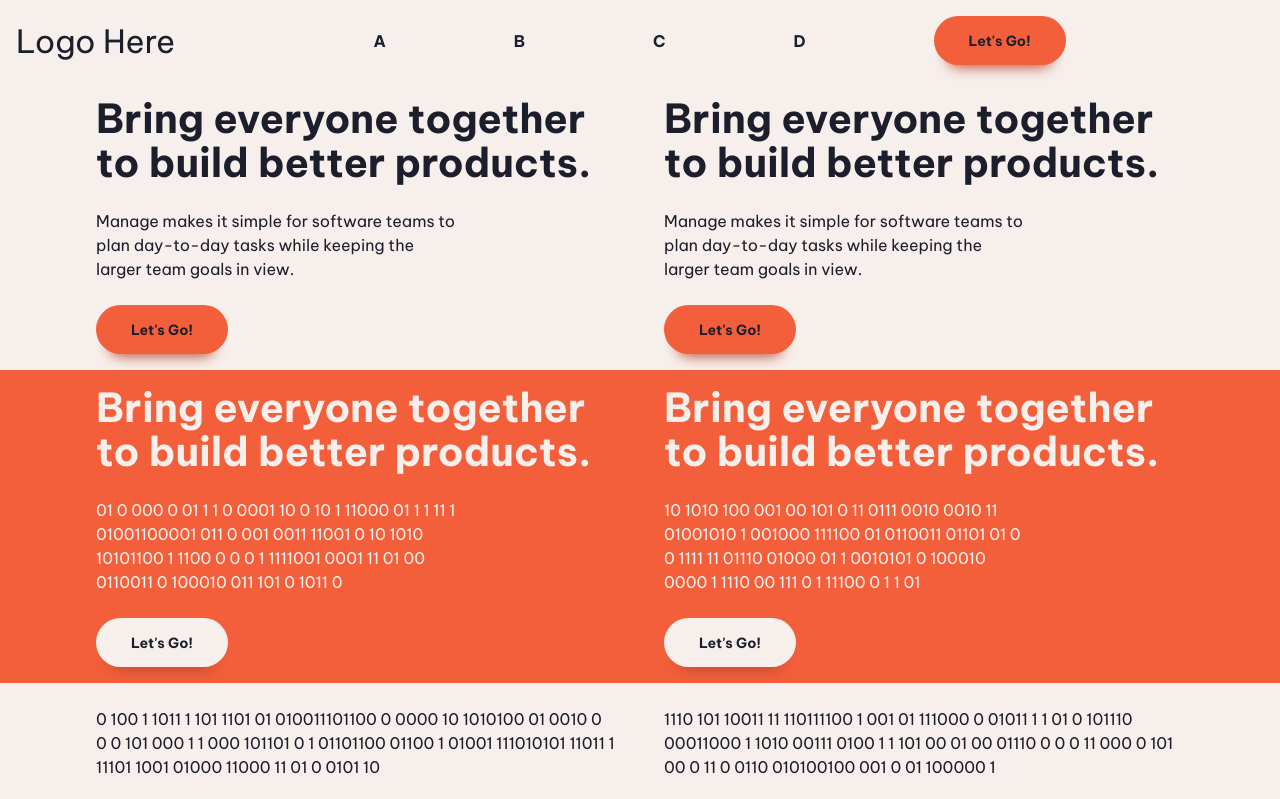
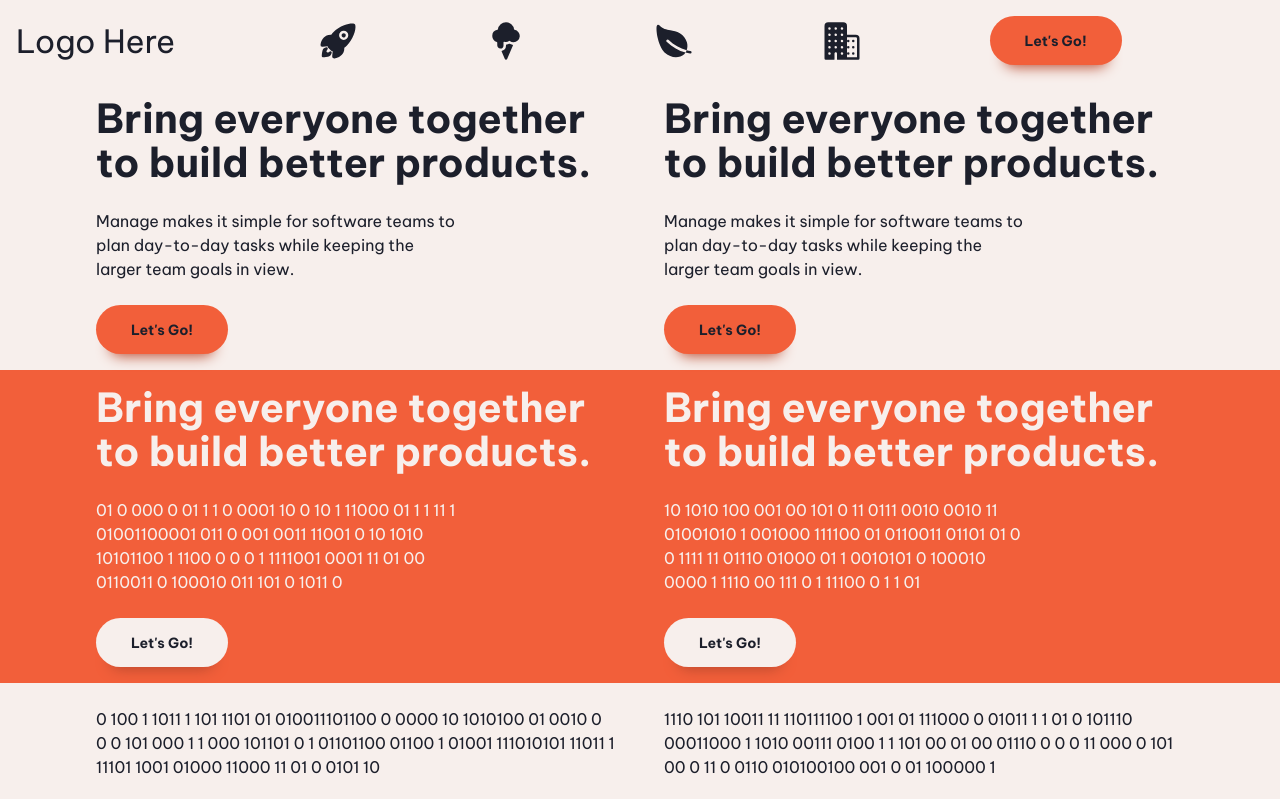
Before and after one commit to bennyjams/dynamic-palette-site, a React (Create React App) app: page / in a window 1280 px wide. Shown: the top 799 px of the page. Built offline with nearby package versions, Linux system fonts and the light colour scheme.

Commit message:
palette system changed to svg selection

```diff
--- a/src/App.css
+++ b/src/App.css
@@ -215,6 +215,17 @@ body {
   aspect-ratio: 1;
   color: var(--clr-pri-400);
   fill: var(--clr-pri-400);
+}
+
+.nav-svg {
+  width: var(--size-650);
+  aspect-ratio: 1;
+  color: var(--clr-pri-400);
+  fill: var(--clr-pri-400);
+}
+.nav-svg :where(:hover, :focus) {
+  color: var(--clr-acc-400);
+  fill: var(--clr-acc-400);
 }
 
 @media (max-width: 50em) {
--- a/src/App.js
+++ b/src/App.js
@@ -22,7 +22,7 @@ function ArbitraryBinary(characters) {
 }
 
 // colorAdjust("#123456", 1.2)
-function setPalette(theme) {
+export function setPalette(newPalette) {
   let standard = {
     name: "standard",
     pri: "#1c1f2b",
@@ -50,6 +50,15 @@ function setPalette(theme) {
     modUp: 1.1,
     modDown: 0.9,
   };
+  let business = {
+    name: "business",
+    pri: "#fee3a3",
+    acc: "#a2aade",
+    neu: "#21217d",
+    bkg: "#37627d",
+    modUp: 1.1,
+    modDown: 0.9,
+  };
 
   function setColors(theme) {
     root.setAttribute(
@@ -66,13 +75,23 @@ function setPalette(theme) {
     currentPalette = theme.name;
   }
 
-  if (currentPalette === "standard") {
+  if (newPalette === "standard") {
+    setColors(standard);
+  } else if (newPalette === "candy") {
     setColors(candy);
-  } else if (currentPalette === "candy") {
+  } else if (newPalette === "forest") {
     setColors(forest);
-  } else {
-    setColors(standard);
+  } else if (newPalette === "business") {
+    setColors(business);
   }
+
+  // if (currentPalette === "standard") {
+  //   setColors(candy);
+  // } else if (currentPalette === "candy") {
+  //   setColors(forest);
+  // } else {
+  //   setColors(standard);
+  // }
 }
 
 function RegularSection(headerText, bodyText) {
--- a/src/components/Header.js
+++ b/src/components/Header.js
@@ -1,10 +1,21 @@
 import "../App.css";
+
+import { setPalette } from "../App";
+
 import { useState } from "react";
 import { ReactComponent as Hamburger } from "../images/menu.svg";
 import { ReactComponent as Close } from "../images/close.svg";
+import { ReactComponent as IceCream } from "../images/theme-logos/ice-cream.svg";
+import { ReactComponent as Rocket } from "../images/theme-logos/rocket.svg";
+import { ReactComponent as Leaf } from "../images/theme-logos/leaf.svg";
+import { ReactComponent as Business } from "../images/theme-logos/business.svg";
 
 export function Header() {
   const [navVisible, setNavVisible] = useState(true);
+
+  const clickedSVG = (parameter) => (event) => {
+    setPalette(parameter);
+  };
 
   function HeaderNav() {
     let navClass = "header-navigation";
@@ -18,22 +29,28 @@ export function Header() {
           <ul aria-label="Primary" role={"list"} className="nav-list">
             <li>
               <a className="nav-item" href="#">
-                A
+                <Rocket className="nav-svg" onClick={clickedSVG("standard")} />
+              </a>
+            </li>
+            <li>
+              <a
+                className="nav-item"
+                // href="#"
+              >
+                <IceCream className="nav-svg" onClick={clickedSVG("candy")} />
               </a>
             </li>
             <li>
               <a className="nav-item" href="#">
-                B
+                <Leaf className="nav-svg" onClick={clickedSVG("forest")} />
               </a>
             </li>
             <li>
               <a className="nav-item" href="#">
-                C
-              </a>
-            </li>
-            <li>
-              <a className="nav-item" href="#">
-                D
+                <Business
+                  className="nav-svg"
+                  onClick={clickedSVG("business")}
+                />
               </a>
             </li>
           </ul>
```
Also changed, not shown: src/images/theme-logos/leaf.svg (added).
